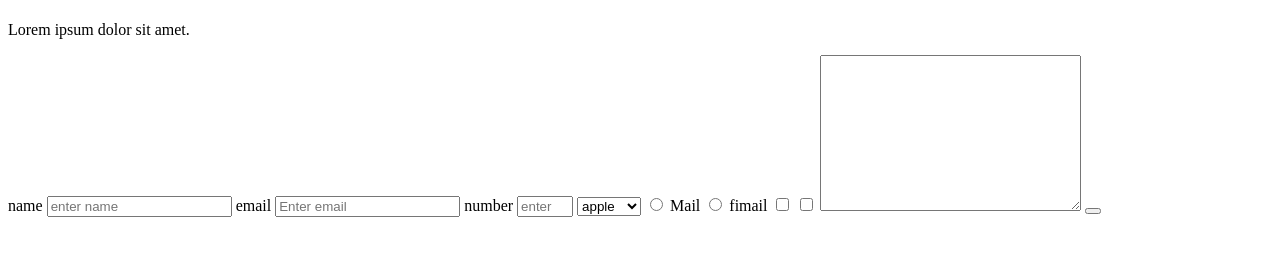
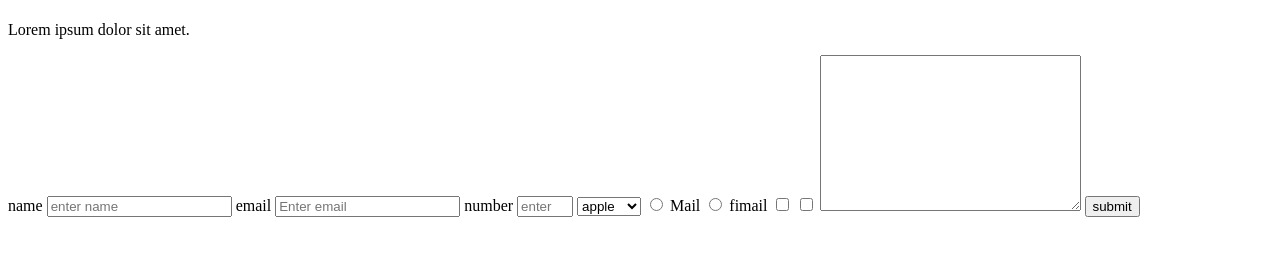
Before and after one commit to JakariaJishan/microverse-servey-form, a plain HTML site: page index.html in a window 1280 px wide. Shown: the part 59-314 px from the top of the page. Drawn offline with Linux system fonts and the light colour scheme.

Commit message:
project done

```diff
--- a/index.html
+++ b/index.html
@@ -37,7 +37,7 @@
       <input type="checkbox" value="hello" />
       <input type="checkbox" value="world" />
       <textarea name="comments" id="" cols="30" rows="10"></textarea>
-      <button id="submit"></button>
+      <button id="submit">submit</button>
     </form>
     <script src="js/index.js"></script>
   </body>
```
